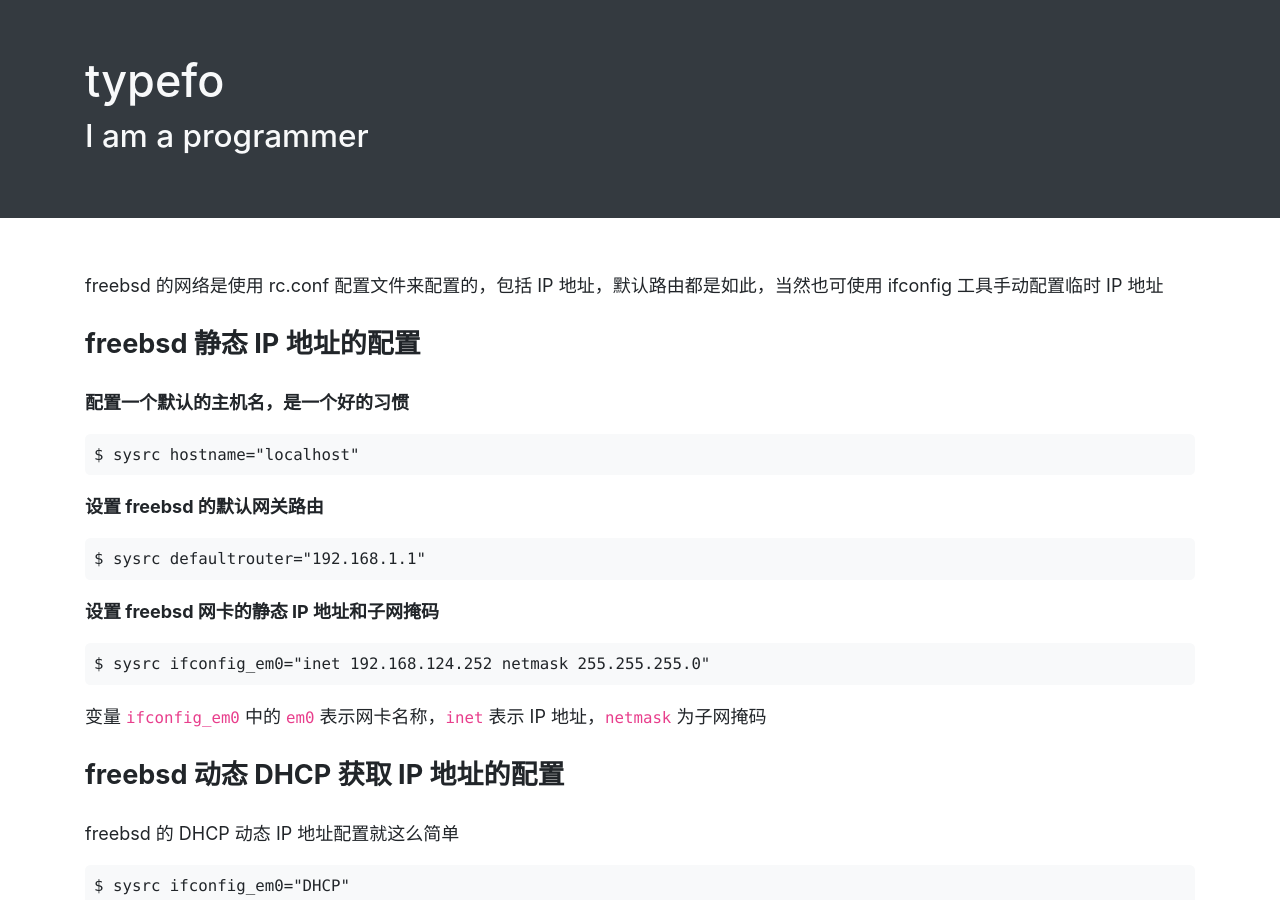
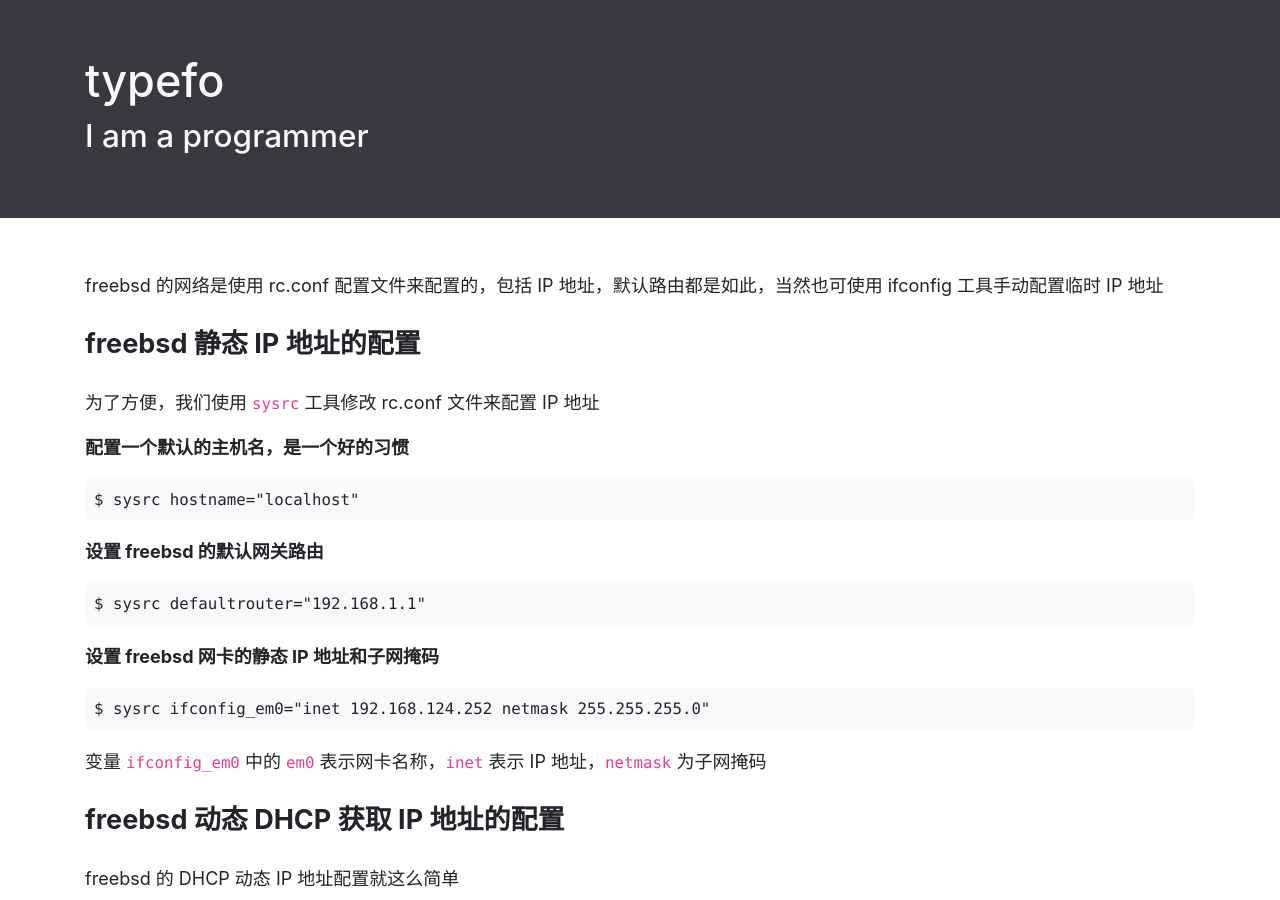
Before and after one commit to ehsud/blog, a Jekyll site: the page built from freebsd/freebsd-network-configuration.md, in a window 1280 px wide and 900 px high. Built offline with Jekyll 4.4.1, drawn with Linux system fonts in a browser that asks for light colours.

Commit message:
Updated freebsd network configuration document

```diff
--- a/freebsd/freebsd-network-configuration.md
+++ b/freebsd/freebsd-network-configuration.md
@@ -7,6 +7,8 @@ description: 详解 freebsd 网络配置与使用方法
 freebsd 的网络是使用 rc.conf 配置文件来配置的，包括 IP 地址，默认路由都是如此，当然也可使用 ifconfig 工具手动配置临时 IP 地址
 
 ### freebsd 静态 IP 地址的配置
+
+为了方便，我们使用 `sysrc` 工具修改 rc.conf 文件来配置 IP 地址
 
 **配置一个默认的主机名，是一个好的习惯**
 
```
